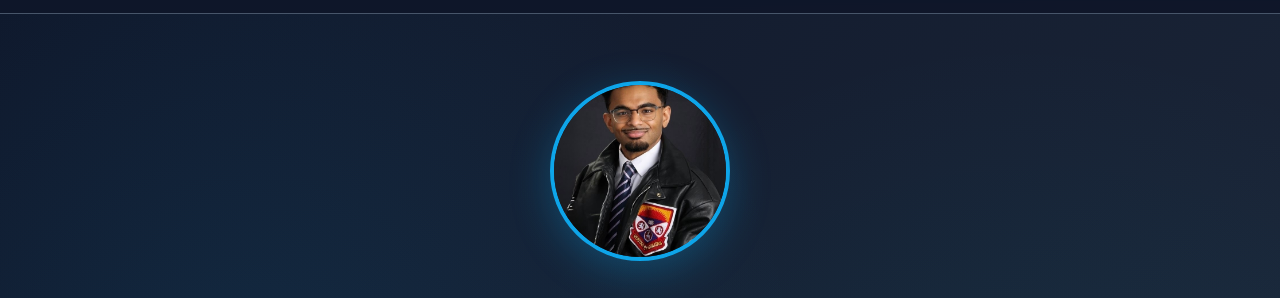
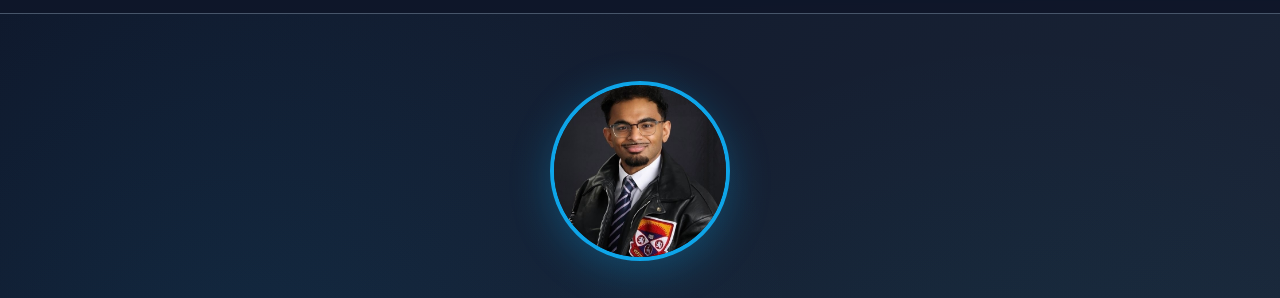
Before and after one commit to jmoham2/Junaid-Mohammed-Site, a plain HTML site: page index.html in a window 1280 px wide. Shown: the part 59-357 px from the top of the page. Drawn offline with Linux system fonts and the light colour scheme.

Commit message:
fixed hero profile styling

```diff
--- a/styles.css
+++ b/styles.css
@@ -164,6 +164,9 @@ body {
     height: 180px;
     border-radius: 50%;
     object-fit: cover;
+
+    object-position: center 25%; /* 👈 ADD THIS */
+
     margin-bottom: 2rem;
     border: 4px solid var(--secondary-color);
     box-shadow: 0 10px 40px rgba(14, 165, 233, 0.3);
```
